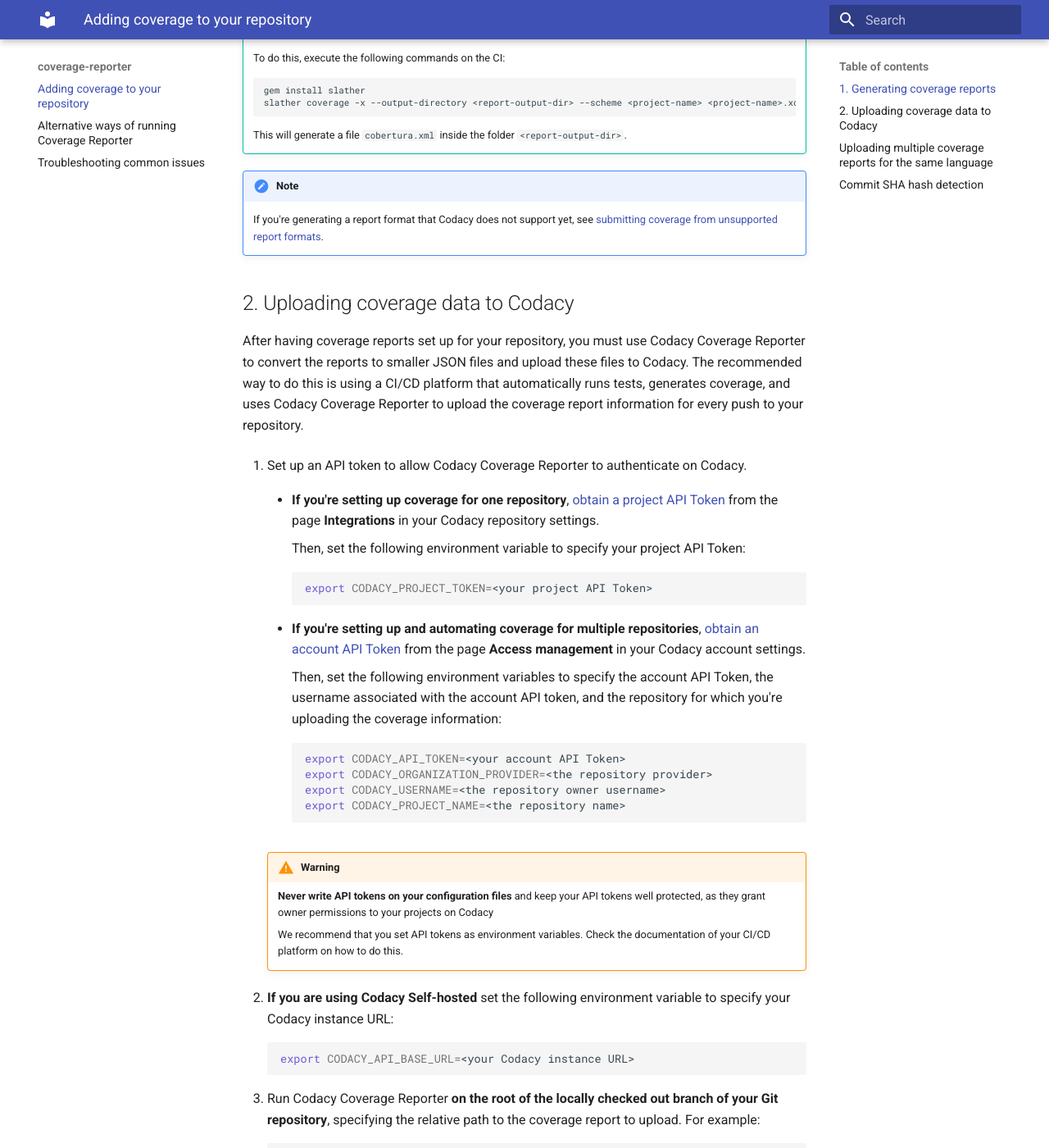
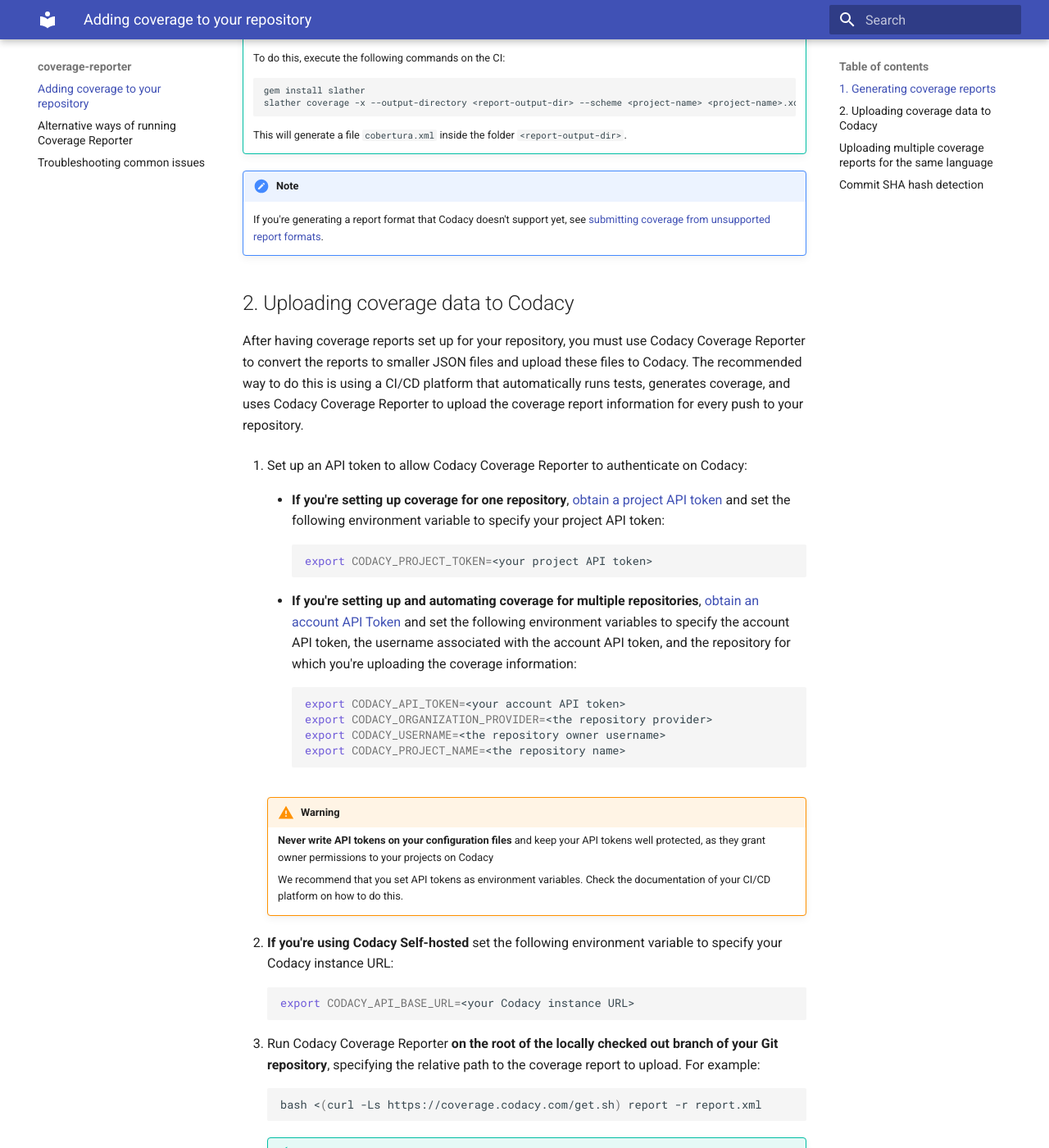
Before and after one commit to codacy/codacy-coverage-reporter, an MkDocs documentation site: the page built from docs/index.md, in a window 1280 px wide and 1400 px high, scrolled down 1558 px. Shown: the whole window at 82% size. Built offline with MkDocs 1.6.1 and Material for MkDocs 9.7.7, drawn with Linux system fonts in a browser that asks for light colours.

Commit message:
doc: Simplify instructions on how to set up API tokens

````diff
--- a/docs/index.md
+++ b/docs/index.md
@@ -106,29 +106,25 @@
     This will generate a file `cobertura.xml` inside the folder `<report-output-dir>`.
 
 !!! note
-    If you're generating a report format that Codacy does not support yet, see [submitting coverage from unsupported report formats](troubleshooting-common-issues.md#unsupported-report-formats).
+    If you're generating a report format that Codacy doesn't support yet, see [submitting coverage from unsupported report formats](troubleshooting-common-issues.md#unsupported-report-formats).
 
 ## 2. Uploading coverage data to Codacy {: id="uploading-coverage"}
 
 After having coverage reports set up for your repository, you must use Codacy Coverage Reporter to convert the reports to smaller JSON files and upload these files to Codacy. The recommended way to do this is using a CI/CD platform that automatically runs tests, generates coverage, and uses Codacy Coverage Reporter to upload the coverage report information for every push to your repository.
 
-1.  Set up an API token to allow Codacy Coverage Reporter to authenticate on Codacy.
+1.  Set up an API token to allow Codacy Coverage Reporter to authenticate on Codacy:
     {: id="authenticate"}
 
-    -   **If you're setting up coverage for one repository**, [obtain a project API Token](../codacy-api/api-tokens/#project-api-tokens) from the page **Integrations** in your Codacy repository settings.
-
-        Then, set the following environment variable to specify your project API Token:
+    -   **If you're setting up coverage for one repository**, [obtain a project API token](../codacy-api/api-tokens/#project-api-tokens) and set the following environment variable to specify your project API token:
 
         ```bash
-        export CODACY_PROJECT_TOKEN=<your project API Token>
+        export CODACY_PROJECT_TOKEN=<your project API token>
         ```
 
-    -   **If you're setting up and automating coverage for multiple repositories**, [obtain an account API Token](../codacy-api/api-tokens/#account-api-tokens) from the page **Access management** in your Codacy account settings.
-
-        Then, set the following environment variables to specify the account API Token, the username associated with the account API token, and the repository for which you're uploading the coverage information:
+    -   **If you're setting up and automating coverage for multiple repositories**, [obtain an account API Token](../codacy-api/api-tokens/#account-api-tokens) and set the following environment variables to specify the account API token, the username associated with the account API token, and the repository for which you're uploading the coverage information:
 
         ```bash
-        export CODACY_API_TOKEN=<your account API Token>
+        export CODACY_API_TOKEN=<your account API token>
         export CODACY_ORGANIZATION_PROVIDER=<the repository provider>
         export CODACY_USERNAME=<the repository owner username>
         export CODACY_PROJECT_NAME=<the repository name>
@@ -139,7 +135,7 @@
 
         We recommend that you set API tokens as environment variables. Check the documentation of your CI/CD platform on how to do this.
 
-1.  **If you are using Codacy Self-hosted** set the following environment variable to specify your Codacy instance URL:
+1.  **If you're using Codacy Self-hosted** set the following environment variable to specify your Codacy instance URL:
 
     ```bash
     export CODACY_API_BASE_URL=<your Codacy instance URL>
````
